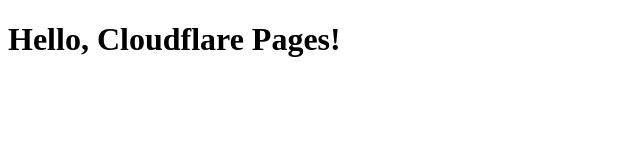
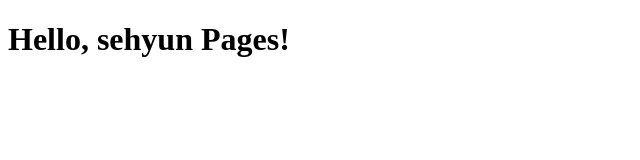
Before and after one commit to Amber94mk/AXnode, a plain HTML site: page index.html in a window 1280 px wide. Shown: the whole page, without its empty margins (0-640 px from the left). Drawn offline with Linux system fonts and the light colour scheme.

Commit message:
Update index.html

```diff
--- a/index.html
+++ b/index.html
@@ -5,6 +5,6 @@
   <title>My Cloudflare Page</title>
 </head>
 <body>
-  <h1>Hello, Cloudflare Pages!</h1>
+  <h1>Hello, sehyun Pages!</h1>
 </body>
 </html>
```
